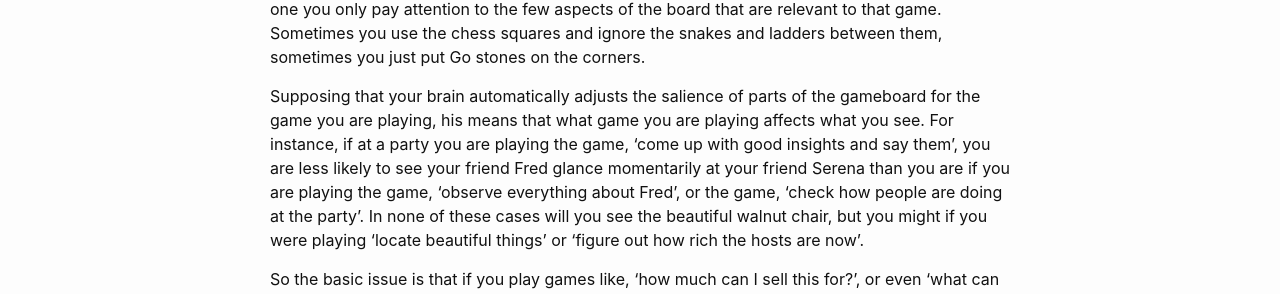
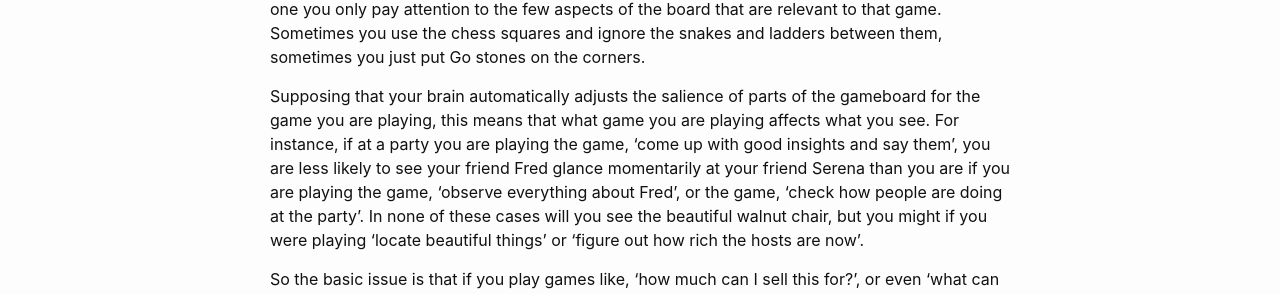
Before and after one commit to katjagrace/katjagrace.github.io, a Jekyll site: the page built from _posts/2020-11-11-youll-never-hear-the-wolf-cry.md, in a window 1280 px wide. Shown: the part 953-1247 px from the top of the page. Built offline with Jekyll 4.4.1, drawn with Linux system fonts in a browser that asks for light colours.

Commit message:
migraine

```diff
--- a/_posts/2020-11-11-youll-never-hear-the-wolf-cry.md
+++ b/_posts/2020-11-11-youll-never-hear-the-wolf-cry.md
@@ -24,7 +24,7 @@ There are lots of different ways of simplifying the same scene, and for differen
 
 The world is like a gameboard on which you can play a multitude of different games, but for each one you only pay attention to the few aspects of the board that are relevant to that game. Sometimes you use the chess squares and ignore the snakes and ladders between them, sometimes you just put Go stones on the corners.
 
-Supposing that your brain automatically adjusts the salience of parts of the gameboard for the game you are playing, his means that what game you are playing affects what you see. For instance, if at a party you are playing the game, 'come up with good insights and say them', you are less likely to see your friend Fred glance momentarily at your friend Serena than you are if you are playing the game, 'observe everything about Fred', or the game, 'check how people are doing at the party'. In none of these cases will you see the beautiful walnut chair, but you might if you were playing 'locate beautiful things' or 'figure out how rich the hosts are now'.
+Supposing that your brain automatically adjusts the salience of parts of the gameboard for the game you are playing, this means that what game you are playing affects what you see. For instance, if at a party you are playing the game, 'come up with good insights and say them', you are less likely to see your friend Fred glance momentarily at your friend Serena than you are if you are playing the game, 'observe everything about Fred', or the game, 'check how people are doing at the party'. In none of these cases will you see the beautiful walnut chair, but you might if you were playing 'locate beautiful things' or 'figure out how rich the hosts are now'.
 
 So the basic issue is that if you play games like, 'how much can I sell this for?', or even 'what can this do for me?', you end up living in a simplified world that emphasizes financial and pragmatic possibilities but lacks a lot of richness that would bring value not via either being sold or doing something tangible. Which is arguably a lot of the richness.
 
```
Also changed, not shown: assets/migraine-basket.jpg (added), 2 other files.
